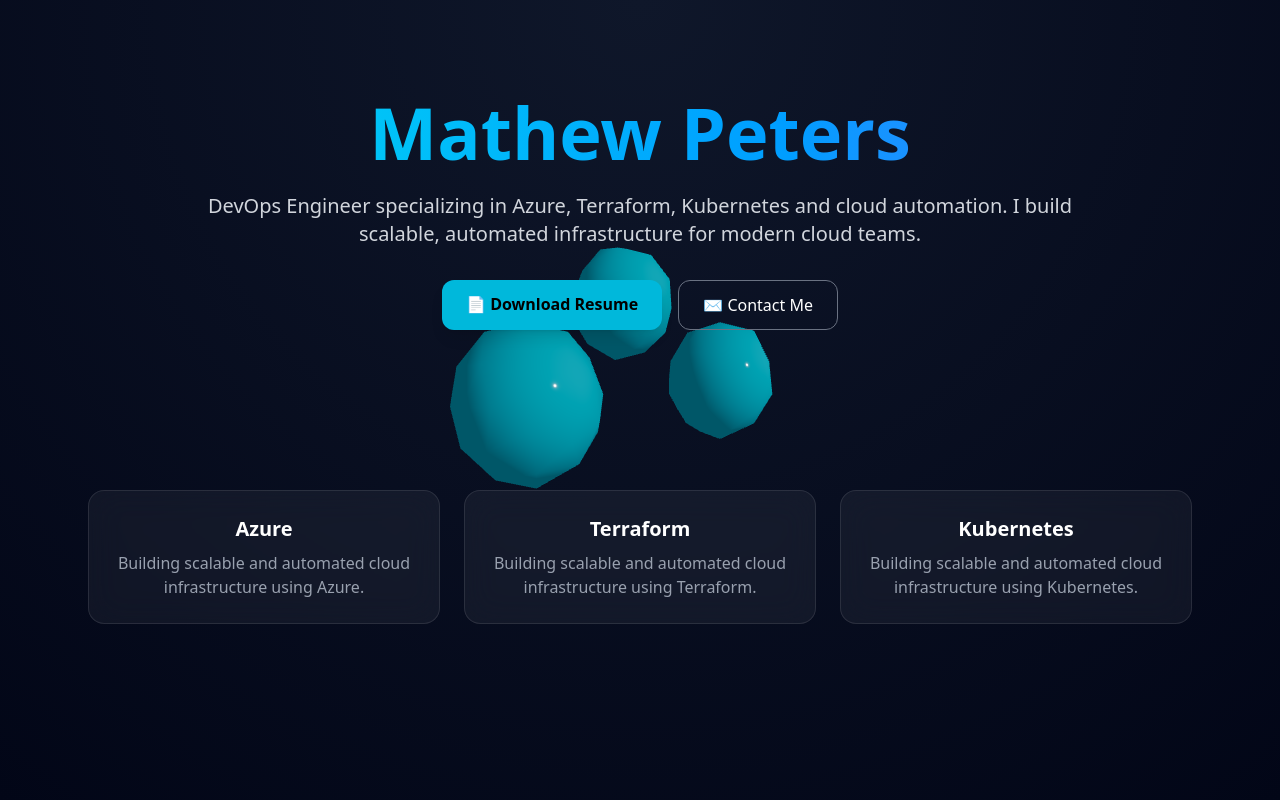
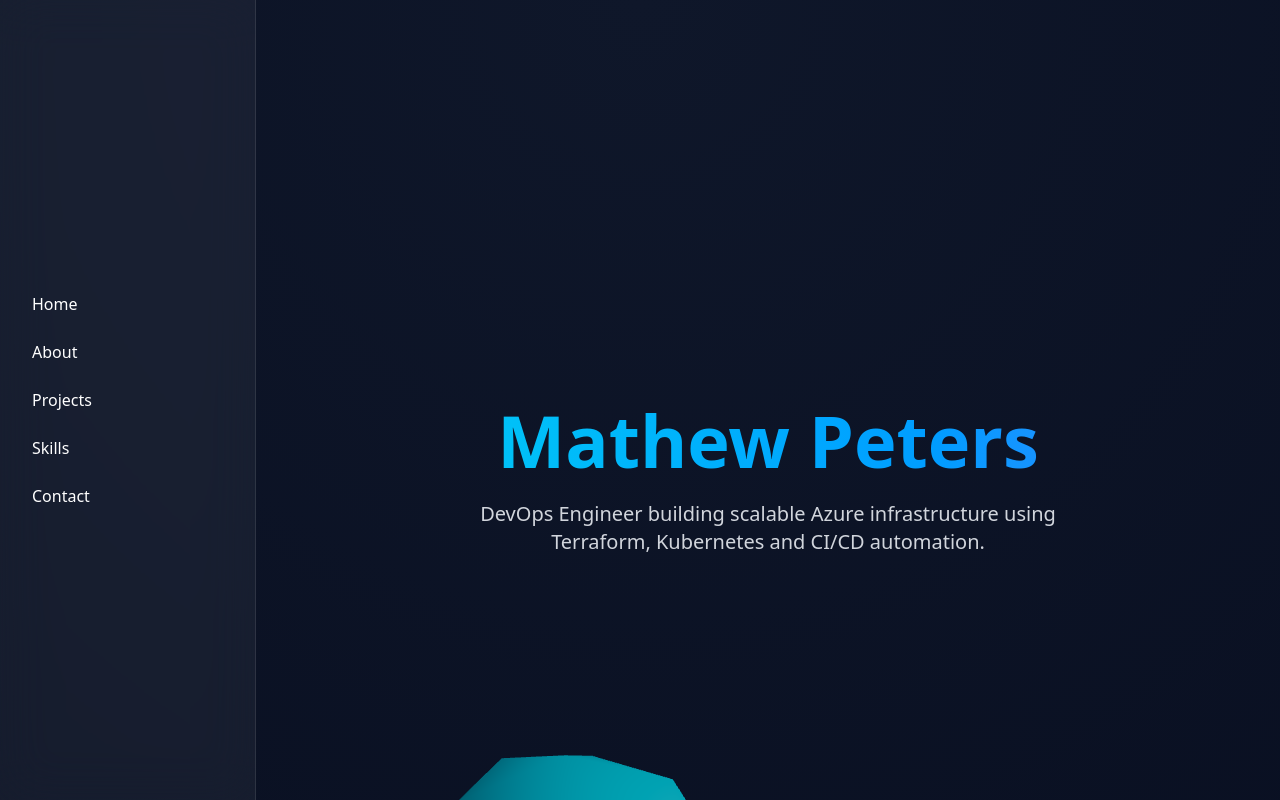
Before and after one commit to MattyPeters710/devops-portfolio, a Next.js app: page / in a window 1280 px wide. Shown: the top 800 px of the page. Built offline with nearby package versions, Linux system fonts and the light colour scheme.

Commit message:
Updated site branding and metadata

```diff
--- a/app/page.tsx
+++ b/app/page.tsx
@@ -5,14 +5,25 @@
 
 export default function Home() {
   return (
-    <main className="relative min-h-screen flex flex-col items-center justify-center px-6 text-center overflow-hidden">
+    <main className="relative min-h-screen flex overflow-hidden">
 
       {/* 3D Background */}
       <Hero3D />
 
-      {/* Hero Content */}
-      <div className="relative z-10 max-w-4xl">
+      {/* LEFT GLASS SIDEBAR */}
+      <aside className="hidden md:flex flex-col justify-center gap-6 px-8 py-10 bg-white/5 backdrop-blur-xl border-r border-white/10 w-64 min-h-screen fixed">
+        <a href="#home" className="hover:text-cyan-400 transition">Home</a>
+        <a href="#about" className="hover:text-cyan-400 transition">About</a>
+        <a href="#projects" className="hover:text-cyan-400 transition">Projects</a>
+        <a href="#skills" className="hover:text-cyan-400 transition">Skills</a>
+        <a href="#contact" className="hover:text-cyan-400 transition">Contact</a>
+      </aside>
 
+      {/* MAIN CONTENT */}
+      <div className="flex-1 md:ml-64 px-6 py-20 relative z-10">
+
+        {/* HERO SECTION */}
+        <section id="home" className="min-h-screen flex flex-col justify-center text-center">
           <motion.h1
             initial={{ opacity: 0, y: 30 }}
             animate={{ opacity: 1, y: 0 }}
@@ -22,55 +33,84 @@
             Mathew Peters
           </motion.h1>
 
-        <motion.p
-          initial={{ opacity: 0 }}
-          animate={{ opacity: 1 }}
-          transition={{ delay: 0.3 }}
-          className="mt-6 text-xl text-gray-300"
+          <p className="mt-6 text-xl text-gray-300 max-w-2xl mx-auto">
+            DevOps Engineer building scalable Azure infrastructure using Terraform,
+            Kubernetes and CI/CD automation.
+          </p>
+        </section>
+
+        {/* ABOUT SECTION */}
+        <section id="about" className="py-20">
+          <h2 className="text-3xl font-semibold mb-6">About Me</h2>
+          <div className="bg-white/5 backdrop-blur-lg p-8 rounded-2xl border border-white/10">
+            <p className="text-gray-300 leading-relaxed">
+              I specialize in designing and automating cloud infrastructure.
+              My focus is on Infrastructure as Code, cloud networking, Kubernetes
+              deployments and reducing MTTR through automation.
+            </p>
+          </div>
+        </section>
+
+        {/* PROJECTS SECTION */}
+        <section id="projects" className="py-20">
+          <h2 className="text-3xl font-semibold mb-10">Projects</h2>
+
+          <div className="grid md:grid-cols-2 gap-8">
+            {[
+              "Terraform Azure Infrastructure",
+              "Kubernetes Microservices Deployment",
+              "CI/CD Pipeline Automation",
+              "Terraform Drift Detection Tool"
+            ].map((project) => (
+              <div
+                key={project}
+                className="p-8 rounded-2xl bg-white/5 backdrop-blur-lg border border-white/10 hover:scale-105 transition duration-300"
               >
-          DevOps Engineer specializing in Azure, Terraform, Kubernetes and cloud automation.
-          I build scalable, automated infrastructure for modern cloud teams.
-        </motion.p>
+                <h3 className="text-xl font-semibold">{project}</h3>
+                <p className="text-gray-400 mt-3">
+                  Built production-ready infrastructure with automation, monitoring,
+                  and scalability best practices.
+                </p>
+              </div>
+            ))}
+          </div>
+        </section>
 
-        <div className="mt-8 flex gap-4 flex-wrap justify-center">
-          <a
-            href="/resume.pdf"
-            className="px-6 py-3 rounded-xl bg-cyan-500 hover:bg-cyan-400 text-black font-semibold shadow-lg transition"
+        {/* SKILLS SECTION */}
+        <section id="skills" className="py-20">
+          <h2 className="text-3xl font-semibold mb-8">Tech Stack</h2>
+
+          <div className="flex flex-wrap gap-4">
+            {[
+              "Azure",
+              "Terraform",
+              "Kubernetes",
+              "Docker",
+              "GitHub Actions",
+              "Linux",
+              "Helm",
+              "Monitoring"
+            ].map((skill) => (
+              <span
+                key={skill}
+                className="px-4 py-2 bg-cyan-500/10 border border-cyan-400/30 rounded-xl text-cyan-300"
               >
-            📄 Download Resume
-          </a>
+                {skill}
+              </span>
+            ))}
+          </div>
+        </section>
 
-          <a
-            href="mailto:mathewpeters22@gmail.com"
-            className="px-6 py-3 rounded-xl border border-gray-500 hover:border-cyan-400 transition"
-          >
-            ✉️ Contact Me
-          </a>
+        {/* CONTACT SECTION */}
+        <section id="contact" className="py-20">
+          <h2 className="text-3xl font-semibold mb-6">Contact</h2>
+          <div className="bg-white/5 backdrop-blur-lg p-8 rounded-2xl border border-white/10">
+            <p>Email: mathewpeters22@gmail.com</p>
+            <p className="mt-2">Available for freelance and full-time roles.</p>
           </div>
+        </section>
 
       </div>
-
-      {/* Tech Stack Section */}
-      <section className="py-20 px-6 grid md:grid-cols-3 gap-6 max-w-6xl w-full mt-20 relative z-10">
-
-        {["Azure", "Terraform", "Kubernetes"].map((tech, index) => (
-          <motion.div
-            key={tech}
-            initial={{ opacity: 0, y: 30 }}
-            whileInView={{ opacity: 1, y: 0 }}
-            transition={{ delay: index * 0.2 }}
-            viewport={{ once: true }}
-            className="p-6 rounded-2xl bg-white/5 backdrop-blur-lg border border-white/10 hover:scale-105 transition duration-300"
-          >
-            <h3 className="text-xl font-semibold">{tech}</h3>
-            <p className="text-gray-400 mt-2">
-              Building scalable and automated cloud infrastructure using {tech}.
-            </p>
-          </motion.div>
-        ))}
-
-      </section>
-
     </main>
   );
 }
```
Lines whose indentation alone changed are shown as unchanged.
